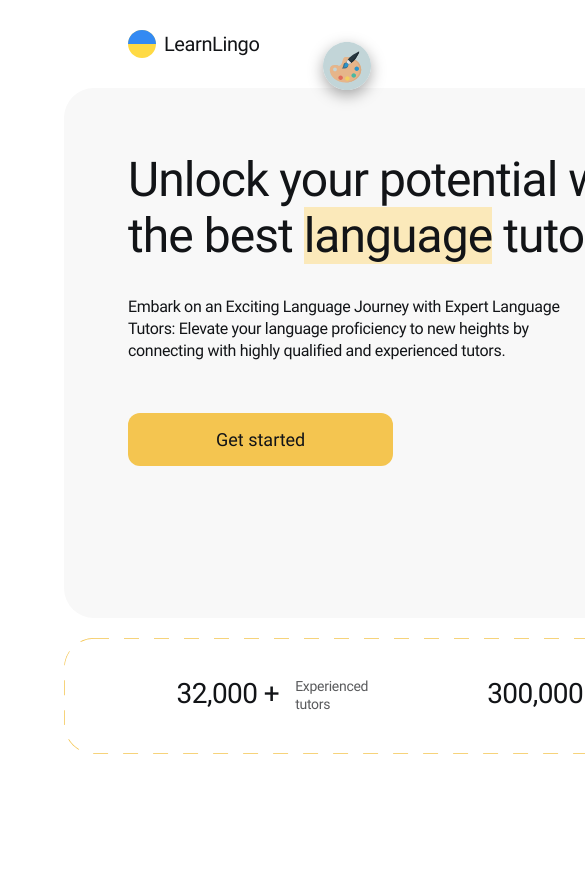
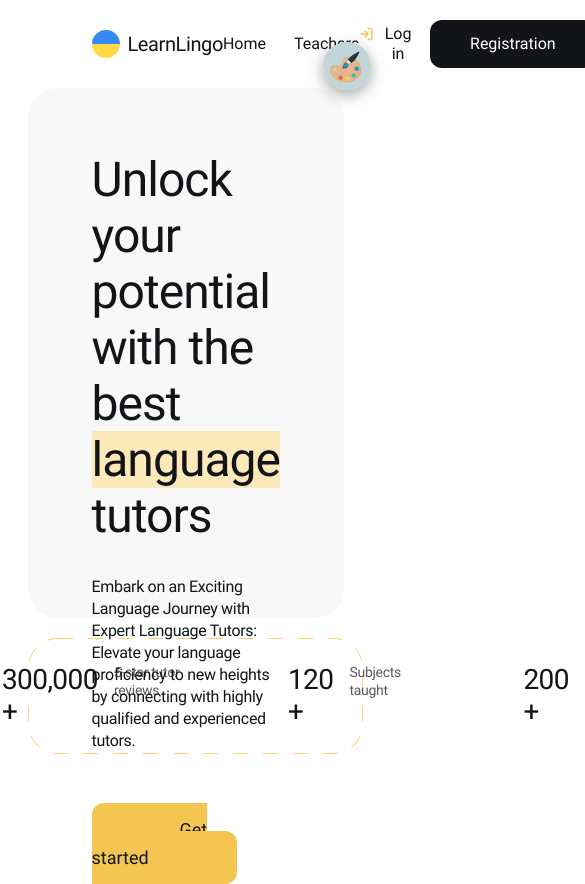
Before and after one commit to y-hrubskyi/learn-lingo, a React (Vite) app: page / in a window 390 px wide. Shown: the top 884 px of the page, 585 px wide, since content can reach past the window. Before the commit the page ends 844 px from the top, so only its background shows below. Built offline with nearby package versions, Linux system fonts and the light colour scheme; no server answers.

Commit message:
feat: add responsive design for Layout (container)

```diff
--- a/src/components/Layout/Layout.styled.js
+++ b/src/components/Layout/Layout.styled.js
@@ -3,10 +3,25 @@ import styled from "styled-components";
 import PaletteSVG from "@/assets/icons/palette.svg?react";
 
 export const Container = styled.div`
-  width: 1440px;
   margin: 0 auto;
-  padding-right: ${(p) => p.theme.spacing(16)};
-  padding-left: ${(p) => p.theme.spacing(16)};
+  padding-right: ${(p) => p.theme.spacing(5)};
+  padding-left: ${(p) => p.theme.spacing(5)};
+
+  @media screen and (min-width: 375px) {
+    width: 375px;
+  }
+
+  @media screen and (min-width: 768px) {
+    width: 768px;
+    padding-right: ${(p) => p.theme.spacing(10)};
+    padding-left: ${(p) => p.theme.spacing(10)};
+  }
+
+  @media screen and (min-width: 1440px) {
+    width: 1440px;
+    padding-left: ${(p) => p.theme.spacing(16)};
+    padding-right: ${(p) => p.theme.spacing(16)};
+  }
 `;
 
 export const ThemeWrapper = styled.div`
```
